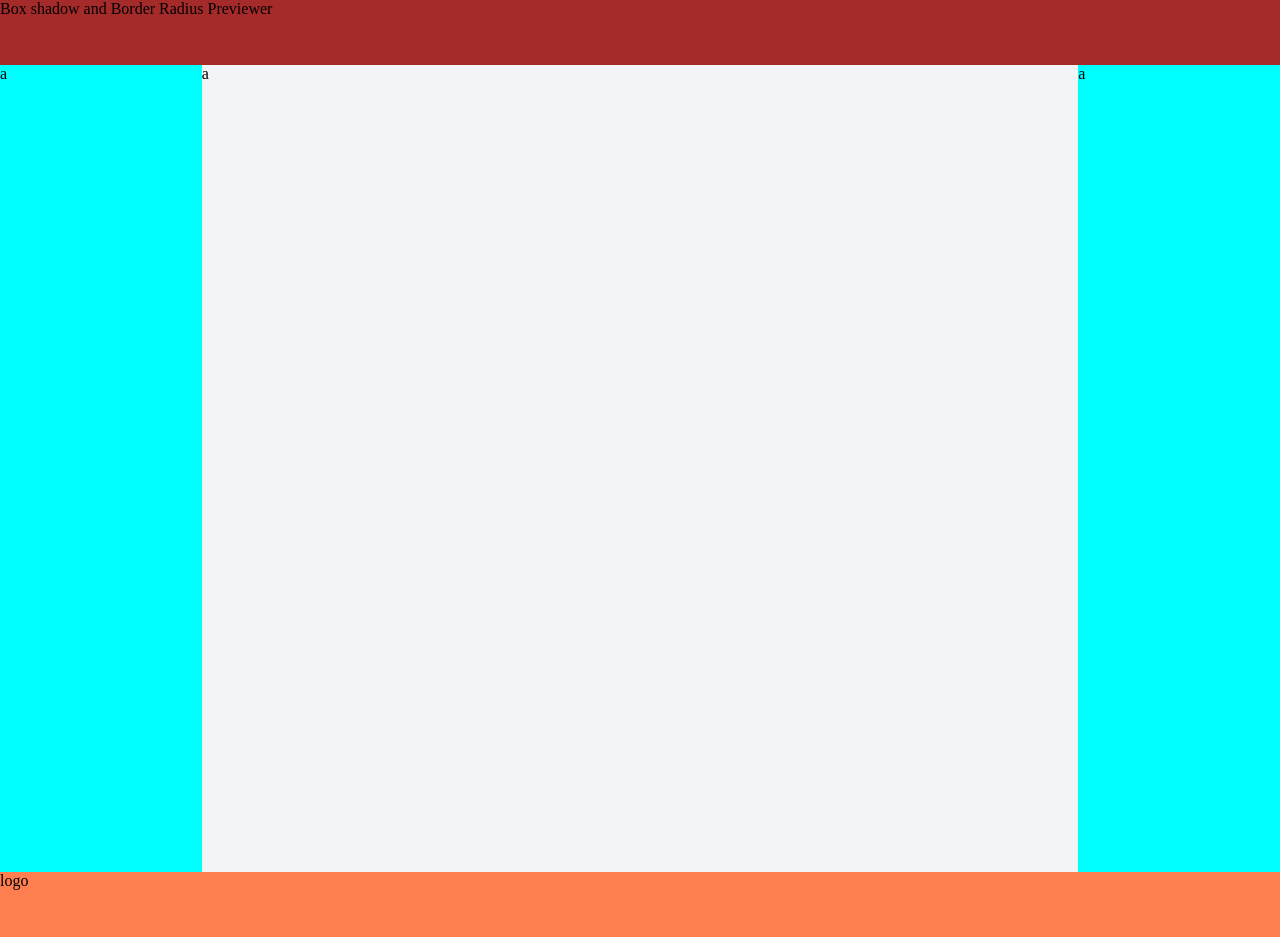
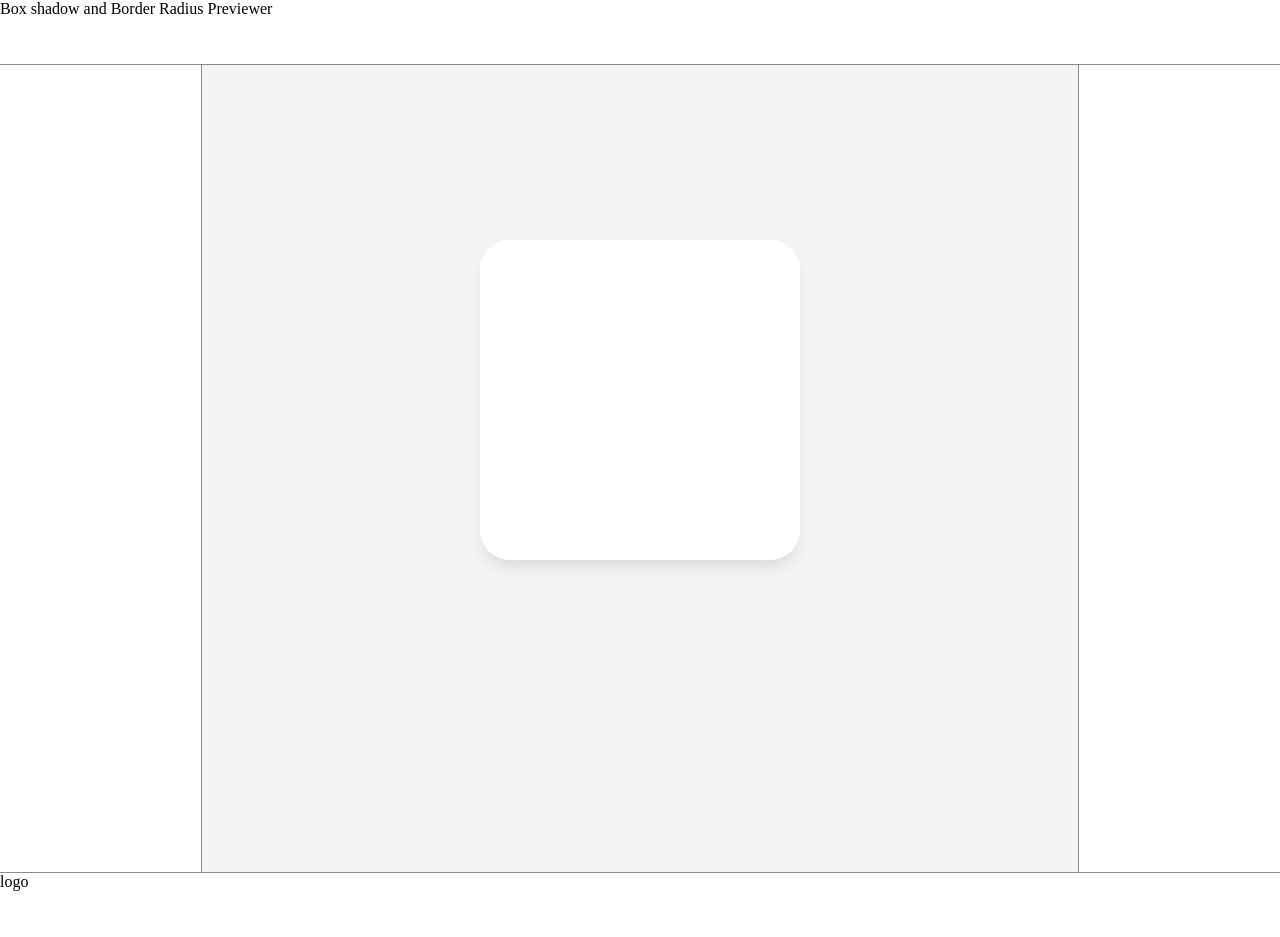
Before and after one commit to JoaoRenato2/Border-radius-Previewer, a plain HTML site: page index.html in a window 1280 px wide. Drawn offline with Linux system fonts and the light colour scheme.

Commit message:
updating the css

```diff
--- a/index.html
+++ b/index.html
@@ -14,15 +14,15 @@
   <main>
     <div class="container">
       <div class="container-left">
-        a
+
       </div>
       <div class="container-mid">
         <div class="object">
-          a
+
         </div>
       </div>
       <div class="container-rigth">
-        a
+
       </div>
     </div>
 
--- a/style.css
+++ b/style.css
@@ -57,12 +57,16 @@ body{
 }
 header{
   height: 6.5rem;
-  background-color: brown
+  background-color: #fff;
+  border-bottom: 1px solid #8b8b8b;
+
 
 }
 footer{
   height: 6.5rem;
-  background-color: coral;
+  background-color: #fff;
+  border-top: 1px solid #8b8b8b;
+
 }
 .container{
   display: grid;
@@ -76,15 +80,30 @@ footer{
 
 .container-left{
   grid-area: 1 / 1 / 2 / 2;
-  background-color: aqua;
+  background-color: #fff;
   height: 80.7rem;
+  border-right: 1px solid #8b8b8b;
 }
 
 .container-mid{
   grid-area: 1 / 2 / 2 / 3;
 }
 
+.object{
+  width: 32rem; /* Largura da div */
+  height: 32rem; /* Altura da div */
+  position: absolute; /* Posição absoluta */
+  top: 50%; /* Centralizar verticalmente */
+  left: 50%; /* Centralizar horizontalmente */
+  transform: translate(-50%, -50%); /* Ajustar posição */
+  background-color: #fff;
+  border-radius: 3rem;
+  box-shadow: 0px 10px 15px -3px rgba(0,0,0,0.1);
+}
+
 .container-rigth{
-  background-color: aqua;
+  background-color: #fff;
   grid-area: 1 / 3 / 2 / 4;
+  border-left: 1px solid #8b8b8b;
+
 }
```
